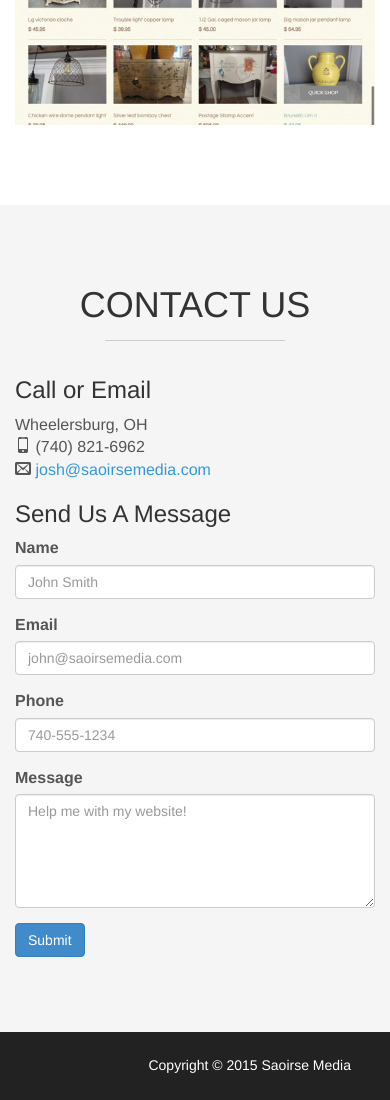
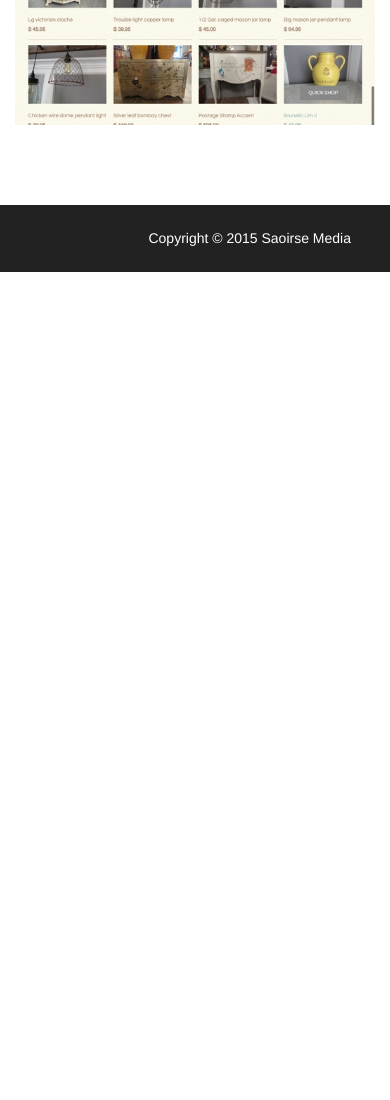
Before and after one commit to jpo/saoirsemedia, a plain HTML site: page index.html in a window 390 px wide. Shown: the part 4649-5749 px from the top of the page. After the commit the page ends 4921 px from the top, so only its background shows below. Drawn offline with Linux system fonts and the light colour scheme.

Commit message:
Remove contact section and info

```diff
--- a/index.html
+++ b/index.html
@@ -51,7 +51,6 @@
                         <li><a href="#about" class="smoothScroll">About</a></li>
                         <li><a href="#services" class="smoothScroll">Services</a></li>
                         <li><a href="#portfolio" class="smoothScroll">Portfolio</a></li>
-                        <li><a href="#contact" class="smoothScroll">Contact</a></li>
                     </ul>
                 </div>
             </div>
@@ -220,54 +219,6 @@
         </div>
     </div>
 
-    <!-- ==== CONTACT US ==== -->
-    <div id="contact" class="section gray">
-        <div class="container">
-            <div class="row">
-                <div class="col-md-12">
-                    <h1 style="margin-bottom: 0">CONTACT US</h1>
-                    <hr/>
-                </div>
-            </div>
-
-            <div class="row">
-                <div class="col-md-3">
-                    <h3>Call or Email</h3>
-					<p>
-                        <span class="icon icon-home"></span> Wheelersburg, OH<br/>
-						<span class="icon icon-mobile"></span> (740) 821-6962<br/>
-						<span class="icon icon-envelope"></span> <a href="mailto:josh@saoirsemedia.com"> josh@saoirsemedia.com</a> <br/>
-					</p>
-                </div>
-
-                <div class="col-md-9">
-                    <h3>Send Us A Message</h3>
-                    <form role="form" action="" method="post">
-                      <div class="form-group">
-                        <label for="text1">Name</label>
-                        <input type="text" class="form-control" id="text1" placeholder="John Smith">
-                      </div>
-                      <div class="form-group">
-                        <label for="inputEmail1">Email</label>
-                        <input type="email" class="form-control" id="inputEmail1" placeholder="john@saoirsemedia.com">
-                      </div>
-                      <div class="form-group">
-                        <label for="inputEmail1">Phone</label>
-                        <input type="email" class="form-control" id="inputEmail1" placeholder="740-555-1234">
-                      </div>
-                      <div class="form-group">
-                        <label for="inputEmail1">Message</label>
-                        <textarea type="email" class="form-control" id="inputEmail1" placeholder="Help me with my website!" rows="5"></textarea>
-                      </div>
-                      <div class="form-group">
-                        <button type="submit" class="btn btn-primary">Submit</button>
-                      </div>
-                   </form><!-- form -->
-                </div>
-            </div>
-        </div>
-    </div>
-
     <!-- ==== FOOTERWRAP ==== -->
     <div id="footerwrap">
         <div class="container">
```
